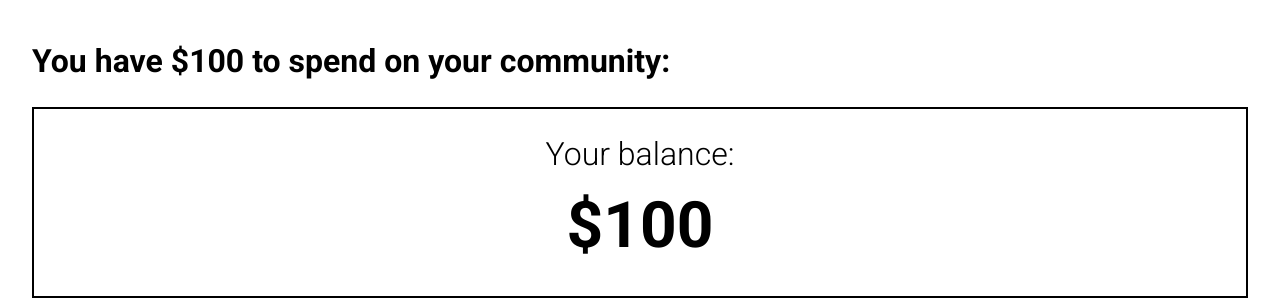
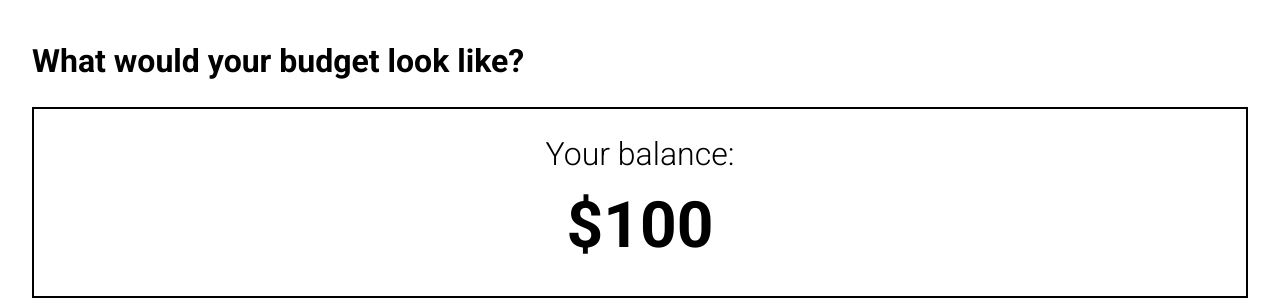
Before and after one commit to opencleveland/refundcleveland, a Django app: page /change-the-budget/ in a window 1280 px wide. Shown: the part 72-371 px from the top of the page. Run offline with Django 3.2, Linux system fonts and the light colour scheme.

Commit message:
updating change the budget page copy

```diff
--- a/peoples_budget/templates/change-the-budget.html
+++ b/peoples_budget/templates/change-the-budget.html
@@ -5,7 +5,7 @@
 
 <div class="penny_budget">
 
-    <h1>You have <strong>$100</strong> to spend on your community:</h1>
+    <h1>What would <strong>your</strong> budget look like?</h1>
     <div id="penny_budget_legend"></div>
 
     <div id="penny_budget">
```
